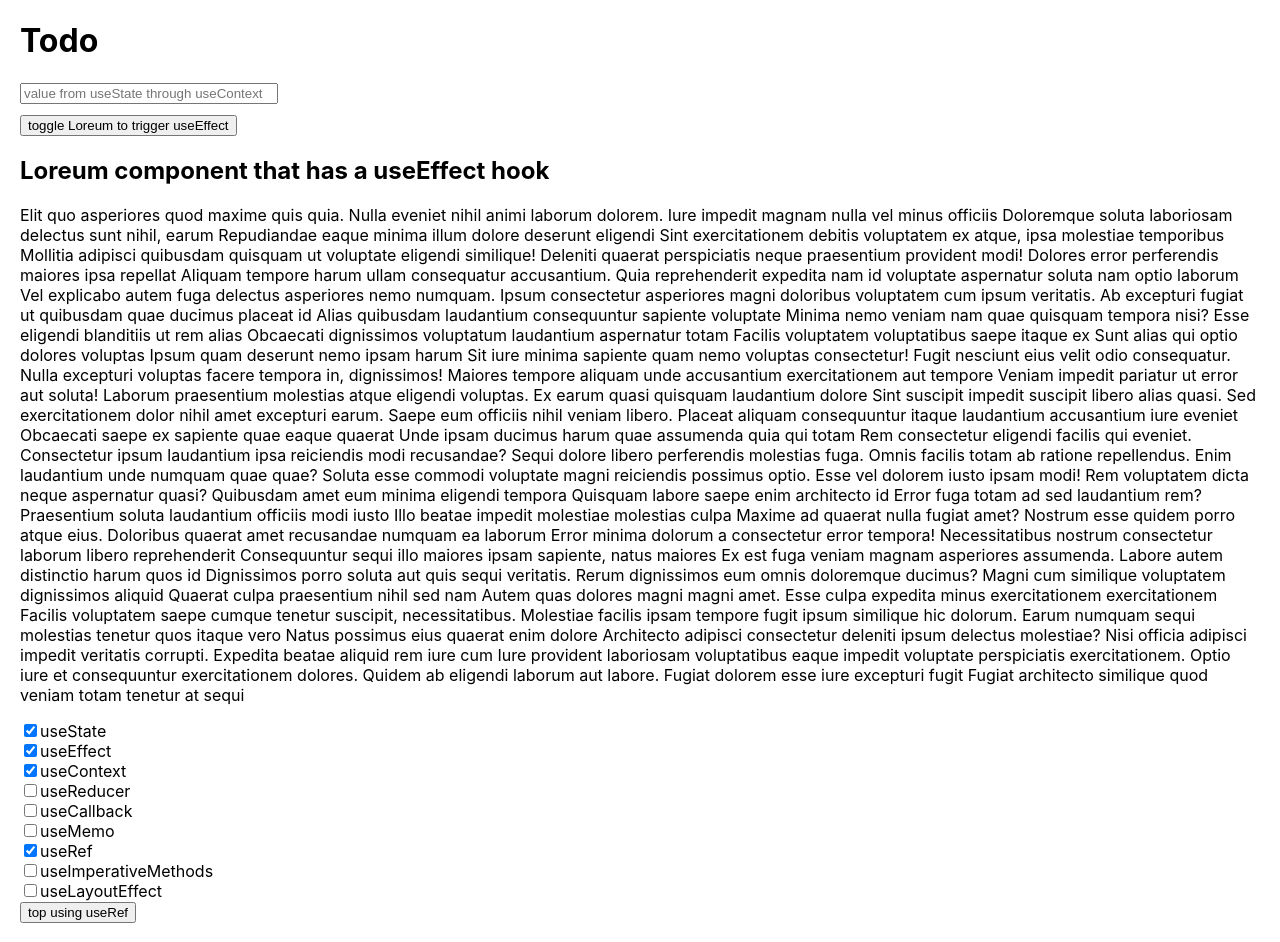
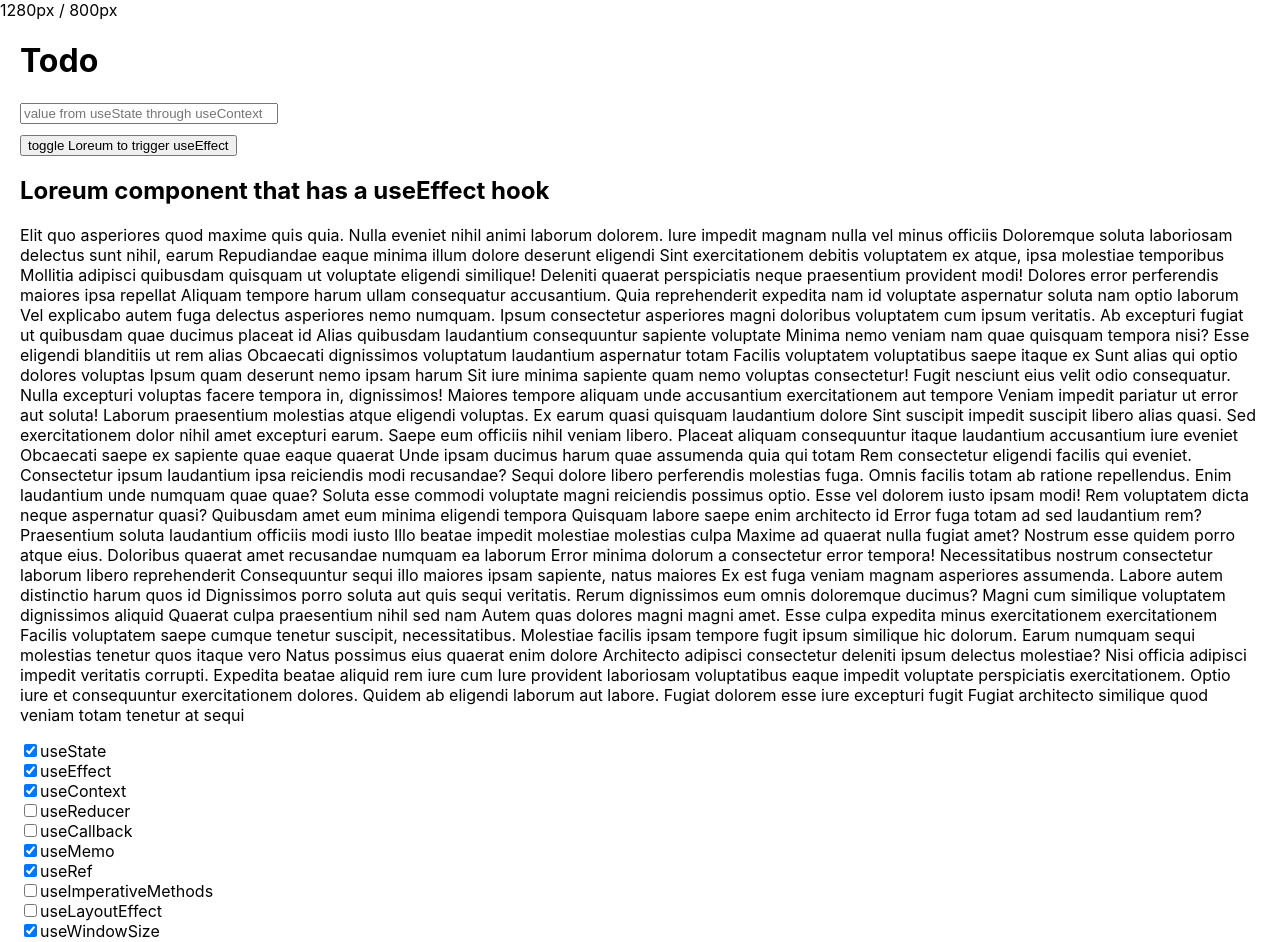
Before and after one commit to Trulsaa/todo-react-hooks, a React app: page / in a window 1280 px wide. Shown: the top 942 px of the page. Built offline with nearby package versions, Linux system fonts and the light colour scheme.

Commit message:
Use useHover and useWindowSize

```diff
--- a/src/App.tsx
+++ b/src/App.tsx
@@ -1,19 +1,52 @@
-import React, { useState } from "react";
+import React, { useState, useEffect } from "react";
 
 import Layout from "./Layout";
 
 // @ts-ignore
 export const Store = React.createContext();
 
+function useWindowSize() {
+  const isClient = typeof window === "object";
+
+  function getSize() {
+    return {
+      width: isClient ? window.innerWidth : undefined,
+      height: isClient ? window.innerHeight : undefined
+    };
+  }
+
+  const [windowSize, setWindowSize] = useState(getSize);
+
+  // @ts-ignore
+  useEffect(() => {
+    if (!isClient) {
+      return false;
+    }
+
+    function handleResize() {
+      setWindowSize(getSize());
+    }
+
+    window.addEventListener("resize", handleResize);
+    return () => window.removeEventListener("resize", handleResize);
+  }, []); // Empty array ensures that effect is only run on mount and unmount
+
+  return windowSize;
+}
+
 const App = () => {
   const [todos, setTodos] = useState([]);
   const [input, setInput] = useState("");
   const [showLoreum, setShowLoreum] = useState(true);
+  const size = useWindowSize();
 
   return (
     <Store.Provider
       value={{ todos, setTodos, input, setInput, showLoreum, setShowLoreum }}
     >
+      <div>
+        {size.width}px / {size.height}px
+      </div>
       <Layout />
     </Store.Provider>
   );
--- a/src/HooksCheckboxes.tsx
+++ b/src/HooksCheckboxes.tsx
@@ -4,36 +4,39 @@ interface IHooksCheckboxes {
   classes?: any;
 }
 
+const CheckBox = (props: { hook: string; checked: boolean }) => (
+  <>
+    <input
+      type="checkbox"
+      name="hook"
+      value={props.hook}
+      checked={props.checked}
+    />
+    {props.hook}
+    <br />
+  </>
+);
+
 const HooksCheckboxes: React.SFC<IHooksCheckboxes> = props => {
+  const hooks = [
+    { hook: "useState", checked: true },
+    { hook: "useEffect", checked: true },
+    { hook: "useContext", checked: true },
+    { hook: "useReducer", checked: false },
+    { hook: "useCallback", checked: false },
+    { hook: "useMemo", checked: true },
+    { hook: "useRef", checked: true },
+    { hook: "useImperativeMethods", checked: false },
+    { hook: "useLayoutEffect", checked: false },
+    { hook: "useWindowSize", checked: true },
+    { hook: "useHover", checked: true }
+  ];
+
   return (
     <>
-      <input type="checkbox" name="hook" value="useState" checked />
-      useState
-      <br />
-      <input type="checkbox" name="hook" value="useEffect" checked />
-      useEffect
-      <br />
-      <input type="checkbox" name="hook" value="useContext" checked />
-      useContext
-      <br />
-      <input type="checkbox" name="hook" value="useReducer" />
-      useReducer
-      <br />
-      <input type="checkbox" name="hook" value="useCallback" />
-      useCallback
-      <br />
-      <input type="checkbox" name="hook" value="useMemo" />
-      useMemo
-      <br />
-      <input type="checkbox" name="hook" value="useRef" checked />
-      useRef
-      <br />
-      <input type="checkbox" name="hook" value="useImperativeMethods" />
-      useImperativeMethods
-      <br />
-      <input type="checkbox" name="hook" value="useLayoutEffect" />
-      useLayoutEffect
-      <br />
+      {hooks.map((hook: { hook: string; checked: boolean }) => (
+        <CheckBox {...hook} />
+      ))}
     </>
   );
 };
--- a/src/Loreum.tsx
+++ b/src/Loreum.tsx
@@ -1,10 +1,43 @@
-import React, { useEffect } from "react";
+import React, { useEffect, useState, useRef } from "react";
 
 interface ILoreum {
   classes?: any;
 }
 
+function useHover() {
+  const [value, setValue] = useState(false);
+
+  const ref = useRef(null);
+
+  const handleMouseOver = () => setValue(true);
+  const handleMouseOut = () => setValue(false);
+
+  useEffect(
+    () => {
+      const node = ref.current;
+      if (node) {
+        // @ts-ignore
+        node.addEventListener("mouseover", handleMouseOver);
+        // @ts-ignore
+        node.addEventListener("mouseout", handleMouseOut);
+
+        return () => {
+          // @ts-ignore
+          node.removeEventListener("mouseover", handleMouseOver);
+          // @ts-ignore
+          node.removeEventListener("mouseout", handleMouseOut);
+        };
+      }
+    },
+    [ref.current] // Recall only if ref changes
+  );
+
+  return [ref, value];
+}
+
 const Loreum: React.SFC<ILoreum> = props => {
+  const [hoverRef, isHovered] = useHover();
+
   useEffect(() => {
     console.log("render Loreum");
     return () => console.log("unmounting Loreum...");
@@ -13,7 +46,9 @@ const Loreum: React.SFC<ILoreum> = props => {
   return (
     <>
       <h2>Loreum component that has a useEffect hook</h2>
-      <p>
+      {/*
+      // @ts-ignore **/}
+      <p ref={hoverRef} style={{ color: isHovered ? "red" : "black" }}>
         Elit quo asperiores quod maxime quis quia. Nulla eveniet nihil animi
         laborum dolorem. Iure impedit magnam nulla vel minus officiis Doloremque
         soluta laboriosam delectus sunt nihil, earum Repudiandae eaque minima
```
